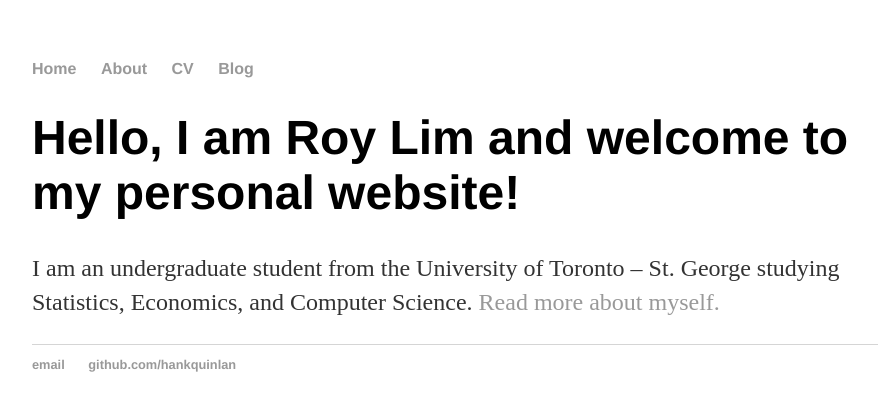
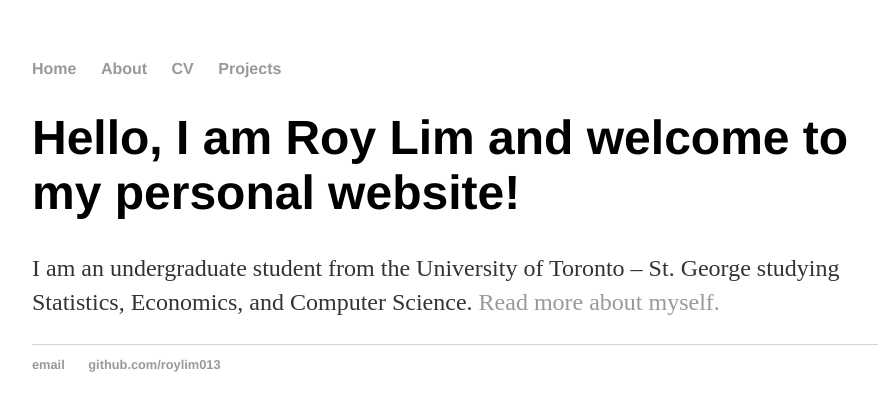
Before and after one commit to roylim013/roylim013.github.io, a Jekyll site: the page built from index.html, in a window 1280 px wide. Shown: the top 411 px of the page, without its empty margins (160-1038 px from the left). Built offline with Jekyll 4.4.1, drawn with Linux system fonts in a browser that asks for light colours.

Commit message:
Update default.html

```diff
--- a/_layouts/default.html
+++ b/_layouts/default.html
@@ -14,7 +14,7 @@
 <li><a href="/">Home</a></li>
 <li><a href="/about">About</a></li>
 <li><a href="/cv">CV</a></li>
-<li><a href="/blog">Blog</a></li>
+<li><a href="/projects">Projects</a></li>
 </ul>
     </nav>
 <div class="container">
@@ -25,8 +25,8 @@
 
   <footer>
    <ul>
-   <li><a href="mailto:hankquinlanhub@gmail.com">email</a></li>
-   <li><a href="https://github.com/hankquinlan">github.com/hankquinlan</a></li>
+   <li><a href="mailto:roy.lim@mail.utoronto.ca">email</a></li>
+   <li><a href="https://github.com/roylim013">github.com/roylim013</a></li>
    </ul>
   </footer>
   </body>
```
